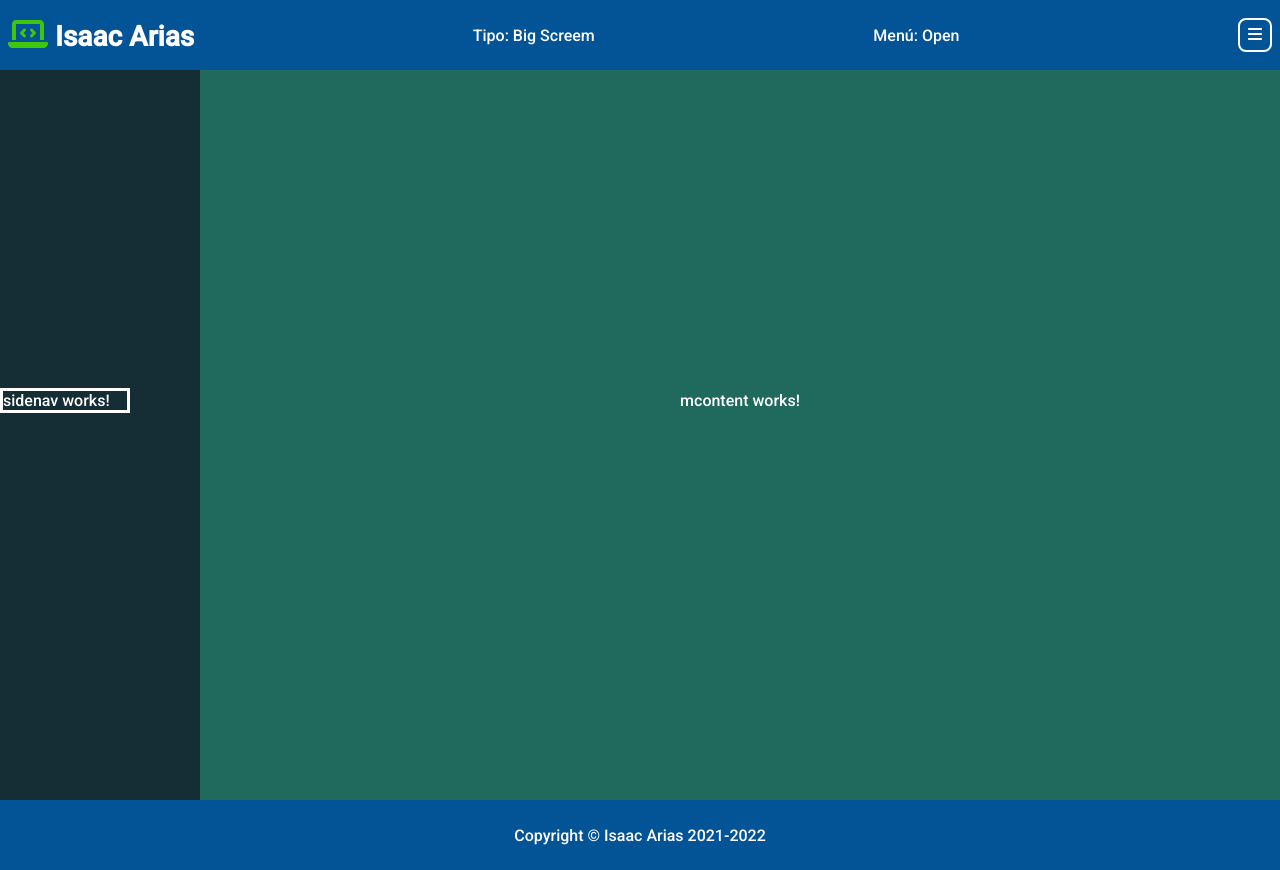
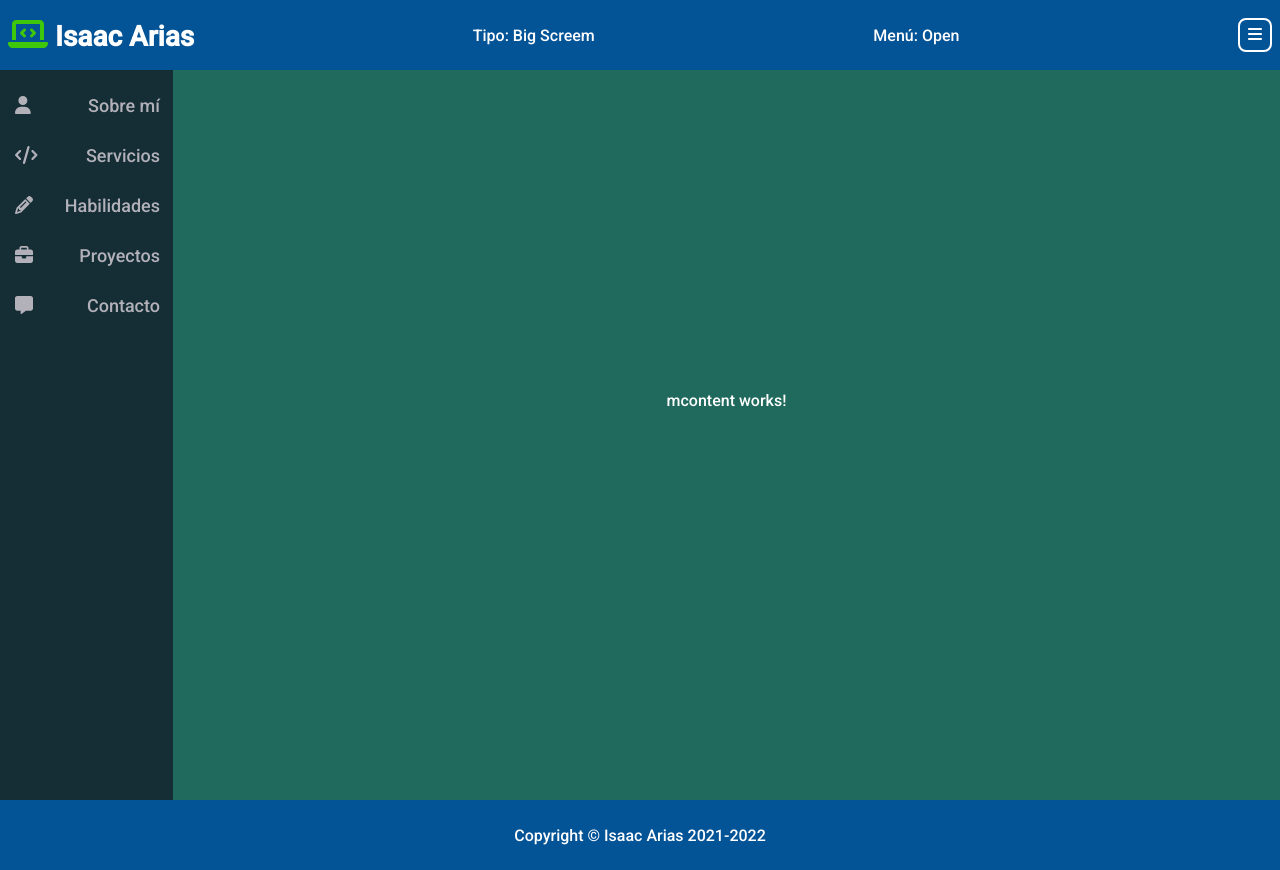
Before and after one commit to Isaac953/Portfolio_Angular, an Angular app: page / in a window 1280 px wide. Built offline with nearby package versions, Linux system fonts and the light colour scheme.

Commit message:
Agregando Opciones de Sidenav

```diff
--- a/src/app/components/main/main.component.css
+++ b/src/app/components/main/main.component.css
@@ -4,8 +4,8 @@
   height: 100vh;
   display: flex;
 
-  justify-content: center;
-  align-items: center;
+  justify-content: flex-start;
+  align-items: flex-start;
 
   background-color: var(--bg-sidenav-color);
 }
@@ -52,7 +52,7 @@
 @media screen and (max-width: 767px) {
   .main__sidenav {
     width: 100%;
-    height: 250px;
+    height: 350px;
   }
 
   .main__sidenav--open {
--- a/src/app/components/main/sidenav/sidenav.component.css
+++ b/src/app/components/main/sidenav/sidenav.component.css
@@ -1,5 +1,38 @@
-p {
-  border-style: solid;
-  width: 200px;
-  margin-right: 70px;
+.main__sidenav--list {
+  /* padding-top: 80px; */
+  list-style: none;
+  padding: 80px 0px 5px 5px;
 }
+
+.list__item {
+  display: flex;
+
+  align-items: center;
+  justify-content: flex-start;
+}
+
+.list__item--option {
+  font-size: 18px;
+
+  display: flex;
+
+  width: 165px;
+  min-width: 50px;
+  height: 50px;
+  padding: 10px;
+
+  text-decoration: none;
+
+  color: var(--txt-sidenav-color);
+
+  justify-content: space-between;
+  align-items: center;
+}
+
+.list__item--option:hover {
+  transition: 0.5s;
+
+  color: var(--txt-color);
+  border-radius: 5px;
+  background-color: var(--bg-hover-sidenav-color);
+}
--- a/src/app/components/main/sidenav/sidenav.component.html
+++ b/src/app/components/main/sidenav/sidenav.component.html
@@ -1 +1,8 @@
-<p>sidenav works!</p>
+<ul class="main__sidenav--list">
+  <li class="list__item" *ngFor="let navOption of navComponents">
+    <a class="list__item--option">
+      <fa-icon [icon]="navOption.icon" class="option__icon"></fa-icon> <span
+        class="option__name">{{navOption.component}}</span>
+    </a>
+  </li>
+</ul>
--- a/src/app/components/main/sidenav/sidenav.component.ts
+++ b/src/app/components/main/sidenav/sidenav.component.ts
@@ -1,15 +1,53 @@
 import { Component, OnInit } from '@angular/core';
+import {
+  faUser,
+  faCode,
+  faPencilAlt,
+  faBriefcase,
+  faCommentAlt,
+} from '@fortawesome/free-solid-svg-icons';
 
 @Component({
   selector: 'sidenav',
   templateUrl: './sidenav.component.html',
-  styleUrls: ['./sidenav.component.css']
+  styleUrls: ['./sidenav.component.css'],
 })
 export class SidenavComponent implements OnInit {
+  faUser = faUser;
+  faCode = faCode;
+  faPencilAlt = faPencilAlt;
+  faBriefcase = faBriefcase;
+  faCommentAlt = faCommentAlt;
 
-  constructor() { }
+  navComponents: any[] = [
+    {
+      component: 'Sobre mí',
+      route: '/about-me',
+      icon: faUser,
+    },
+    {
+      component: 'Servicios',
+      route: '/services',
+      icon: faCode,
+    },
+    {
+      component: 'Habilidades',
+      route: '/skills',
+      icon: faPencilAlt,
+    },
+    {
+      component: 'Proyectos',
+      route: '/proyects',
+      icon: faBriefcase,
+    },
+    {
+      component: 'Contacto',
+      route: '/contact',
+      icon: faCommentAlt,
+    },
+  ];
 
-  ngOnInit(): void {
-  }
+  constructor() {}
 
+  ngOnInit(): void {}
 }
--- a/src/styles.css
+++ b/src/styles.css
@@ -8,6 +8,8 @@
   --bg-sidenav-color: #152d35;
   --bg-footer-color: #035397;
   --icon-color: #3ec70b;
+  --txt-sidenav-color: #b2b1b9;
+  --bg-hover-sidenav-color: #0061a8;
 }
 
 * {
```
